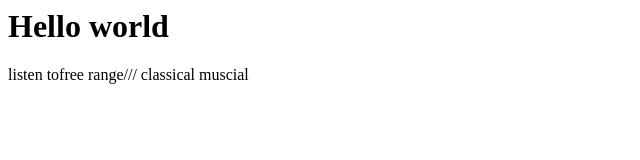
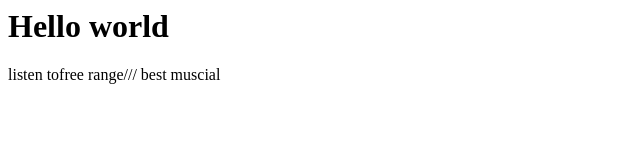
Before and after one commit to caview/khjcompany.com, a plain HTML site: page index1.html in a window 1280 px wide. Shown: the full height of the page, 0-640 px from the left. Drawn offline with Linux system fonts and the light colour scheme.

Commit message:
update index text

```diff
--- a/index1.html
+++ b/index1.html
@@ -1,6 +1,6 @@
 <html>
 <body>
  <h1>Hello world</h1>
-listen tofree range/// classical muscial
+listen tofree range/// best muscial
 </body>
 </html>
```
